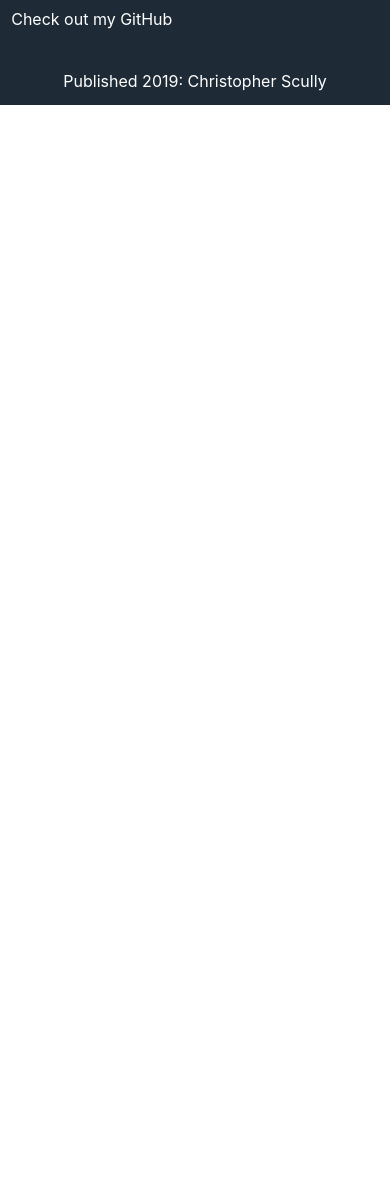
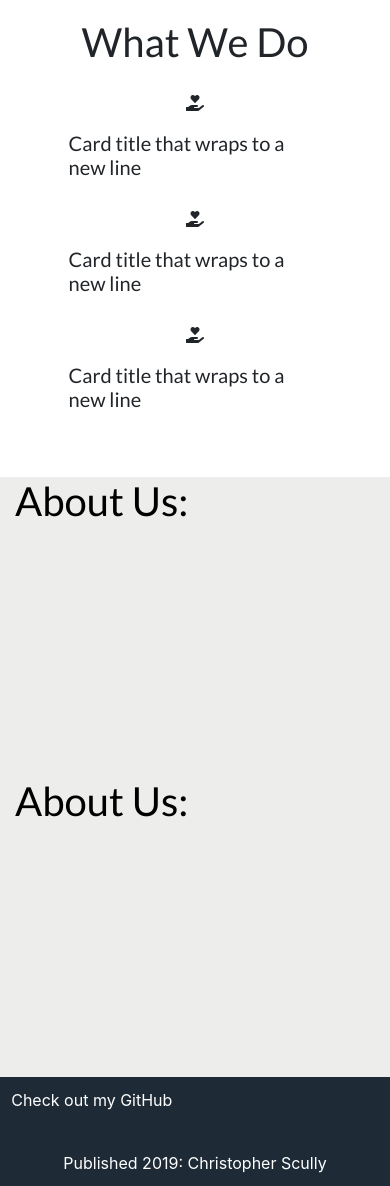
Before and after one commit to Interaze/MU3DPC, a PHP site: page / in a window 390 px wide. Shown: the part 618-1804 px from the top of the page. Before the commit the page ends 723 px from the top, so only its background shows below. Run offline with PHP 8.4, Linux system fonts and the light colour scheme; some libraries are stand-ins or nearby versions.

Commit message:
forgot to push, new spacing,styles, etc

```diff
--- a/index.php
+++ b/index.php
@@ -16,21 +16,73 @@
 <body>
     <?php include ('navBar.html'); ?>
 
-    <div class="bg-secondary row d-flex m-4">
-        <div class="col-lg-5 col-sm-6 col-xs-12 h-100 align-self-center border-right border-primary pl-5 pr-4 pt-4 pb-4">
-            <h1>
-                A club focused on innovation and
-            </h1>
-            <button type="button" class="btn btn-primary mt-2">Learn More</button>
+    <div class="bg-secondary row d-flex my-md-5 mx-sm-0 mx-md-4 mx-xl-auto my-sm-0 col-xl-10 mx-0 px-0">
+        <div class="imgFrame align-self-center col-lg-7 col-md-6 col-sm-12 p-0 order-md-2 order-sm-1">
+            <div id="carouselExampleIndicators" class="carousel slide" data-ride="carousel">
+            <ol class="carousel-indicators">
+                <li data-target="#carouselExampleIndicators" data-slide-to="0" class="active"></li>
+                <li data-target="#carouselExampleIndicators" data-slide-to="1"></li>
+                <li data-target="#carouselExampleIndicators" data-slide-to="2"></li>
+            </ol>
+            <div class="carousel-inner">
+                <div class="carousel-item active">
+                    <img class="d-block w-100 nodrag " src="https://scontent-den4-1.xx.fbcdn.net/v/t1.0-9/42880975_1116623265153666_6510657429842165760_o.jpg?_nc_cat=108&_nc_ohc=T91yxD6Ma-YAX8e_iGi&_nc_ht=scontent-den4-1.xx&oh=d44790503663fe5eeea65097a83ec869&oe=5EBF8AAC" alt="First slide">
+                </div>
+                <div class="carousel-item">
+                    <img class="d-block w-100 nodrag " src="https://scontent-den4-1.xx.fbcdn.net/v/t1.0-9/42880975_1116623265153666_6510657429842165760_o.jpg?_nc_cat=108&_nc_ohc=T91yxD6Ma-YAX8e_iGi&_nc_ht=scontent-den4-1.xx&oh=d44790503663fe5eeea65097a83ec869&oe=5EBF8AAC" alt="Second slide">
+                </div>
+                <div class="carousel-item">
+                    <img class="d-block w-100 nodrag " src="https://scontent-den4-1.xx.fbcdn.net/v/t1.0-9/42880975_1116623265153666_6510657429842165760_o.jpg?_nc_cat=108&_nc_ohc=T91yxD6Ma-YAX8e_iGi&_nc_ht=scontent-den4-1.xx&oh=d44790503663fe5eeea65097a83ec869&oe=5EBF8AAC" alt="Third slide">
+                </div>
+            </div>
+            </div>
         </div>
-        <img src="https://scontent-den4-1.xx.fbcdn.net/v/t1.0-9/42880975_1116623265153666_6510657429842165760_o.jpg?_nc_cat=108&_nc_ohc=T91yxD6Ma-YAX8e_iGi&_nc_ht=scontent-den4-1.xx&oh=d44790503663fe5eeea65097a83ec869&oe=5EBF8AAC" class="col-lg-7 col-sm-6 col-xs-12 mh-100 nodrag pr-0">
+        <div class="col-lg-5 col-md-6 col-sm-12 h-100 align-self-center pr-sm-0 pr-md-4 order-md-1 order-sm-2 px-0">
+            <div class="border-right border-sm-0 border-danger px-sm-0 px-md-5 py-4 pl-xl-0">
+                <h1 class="autoscale">
+                    A Club Dedicated to Learning, Innovation, and Growth
+                </h1>
+                <button type="button" class="btn btn-outline-danger mt-2">Learn More</button>
+            </div>
+        </div>
+
     </div>
+    <div class="row bg-secondary col-12 m-0 px-5 my-5 d-block">
+        <h1 class="text-center d-block">What We Do</h1>
+        <br>
+        <div class="d-md-flex d-sm-block justify-content-center">
+            <div class="card border-0 col-md-3 col-sm-12 mx-sm-0 mx-md-3 my-sm-3 my-md-0">
+                <i class="fas fa-hand-holding-heart text-center"></i>
+                <div class="card-body">
+                  <h5 class="card-title">Card title that wraps to a new line</h5>
+                </div>
+            </div>
+            <div class="card border-0 col-md-3 col-sm-12 mx-sm-0 mx-md-3 my-md-0 my-sm-3">
+                <i class="fas fa-hand-holding-heart text-center"></i>
+                <div class="card-body">
+                <h5 class="card-title">Card title that wraps to a new line</h5>
+                </div>
+            </div>
+            <div class="card border-0 col-md-3 col-sm-12 mx-sm-0 mx-md-3 my-md-0 my-sm-3">
+                <i class="fas fa-hand-holding-heart text-center"></i>
+                <div class="card-body">
+                <h5 class="card-title">Card title that wraps to a new line</h5>
+                </div>
+            </div>
+        </div>
 
-
+    </div>
+    <div class="row bg-light col-12 m-0" style="height: 300px">
+        <h1 class="text-primary">About Us:</h1>
+    </div>
+    <div class="row bg-light col-12 m-0" style="height: 300px">
+        <h1 class="text-primary">About Us:</h1>
+    </div>
     <?php include ('footer.html'); ?>
 
     <script src="https://ajax.googleapis.com/ajax/libs/jquery/3.4.1/jquery.min.js"></script>
     <script src="https://cdnjs.cloudflare.com/ajax/libs/popper.js/1.14.7/umd/popper.min.js"></script>
-    <script src="https://maxcdn.bootstrapcdn.com/bootstrap/4.3.1/js/bootstrap.min.js"></script>
+    <script src="https://maxcdn.bootstrapcdn.com/bootstrap/4.3.1/js/bootstrap.min.js">
+    </script>
 </body>
 </html>
--- a/navBar.html
+++ b/navBar.html
@@ -1,13 +1,14 @@
-<nav class="navbar navbar-expand-lg navbar-light bg-secondary shadow-sm p-sticky p-3">
-    <a class="navbar-brand p-0 " href="#">
-        <img src="https://scontent-den4-1.xx.fbcdn.net/v/t31.0-8/17389189_776107822538547_154086155402235665_o.png?_nc_cat=107&_nc_ohc=Vkg9PiYOUZ8AX-Rbjz4&_nc_ht=scontent-den4-1.xx&oh=f5d9c382948dfc6bd09243b22025a13a&oe=5EC98748" class="icon">
+<nav class="navbar navbar-expand-lg navbar-light shadow p-3" style="background-color: #f8f8f8 !important">
+    <a class="navbar-brand p-0 align-self-center" href="#">
+        <img src="https://scontent-den4-1.xx.fbcdn.net/v/t31.0-8/17389189_776107822538547_154086155402235665_o.png?_nc_cat=107&_nc_ohc=Vkg9PiYOUZ8AX-Rbjz4&_nc_ht=scontent-den4-1.xx&oh=f5d9c382948dfc6bd09243b22025a13a&oe=5EC98748" class="icon d-inline" style="background-blend-mode: multiply; background-color: #f8f8f8">
+        <p class="title my-auto d-none d-sm-inline">Mizzou 3D Printing Club</p>
     </a>
     <button class="navbar-toggler" type="button" data-toggle="collapse" data-target="#navbarSupportedContent" aria-controls="navbarSupportedContent" aria-expanded="false" aria-label="Toggle navigation">
         <span class="navbar-toggler-icon"></span>
     </button>
 
     <div class="collapse navbar-collapse" id="navbarSupportedContent">
-    <ul class="navbar-nav mr-auto">
+    <ul class="navbar-nav ml-auto">
         <li class="nav-item active">
             <a class="nav-link" href="#">Home </a>
         </li>
@@ -29,9 +30,5 @@
             <a class="nav-link disabled" href="#">Disabled</a>
         </li>
     </ul>
-    <form class="form-inline my-2 my-lg-0">
-        <input class="form-control mr-sm-2" type="search" placeholder="Search" aria-label="Search">
-        <button class="btn btn-outline-success my-2 my-sm-0" type="submit">Search</button>
-    </form>
     </div>
 </nav>
```
Also changed, not shown: StyleSheets/cusStyle.css (+39 -0 lines).
